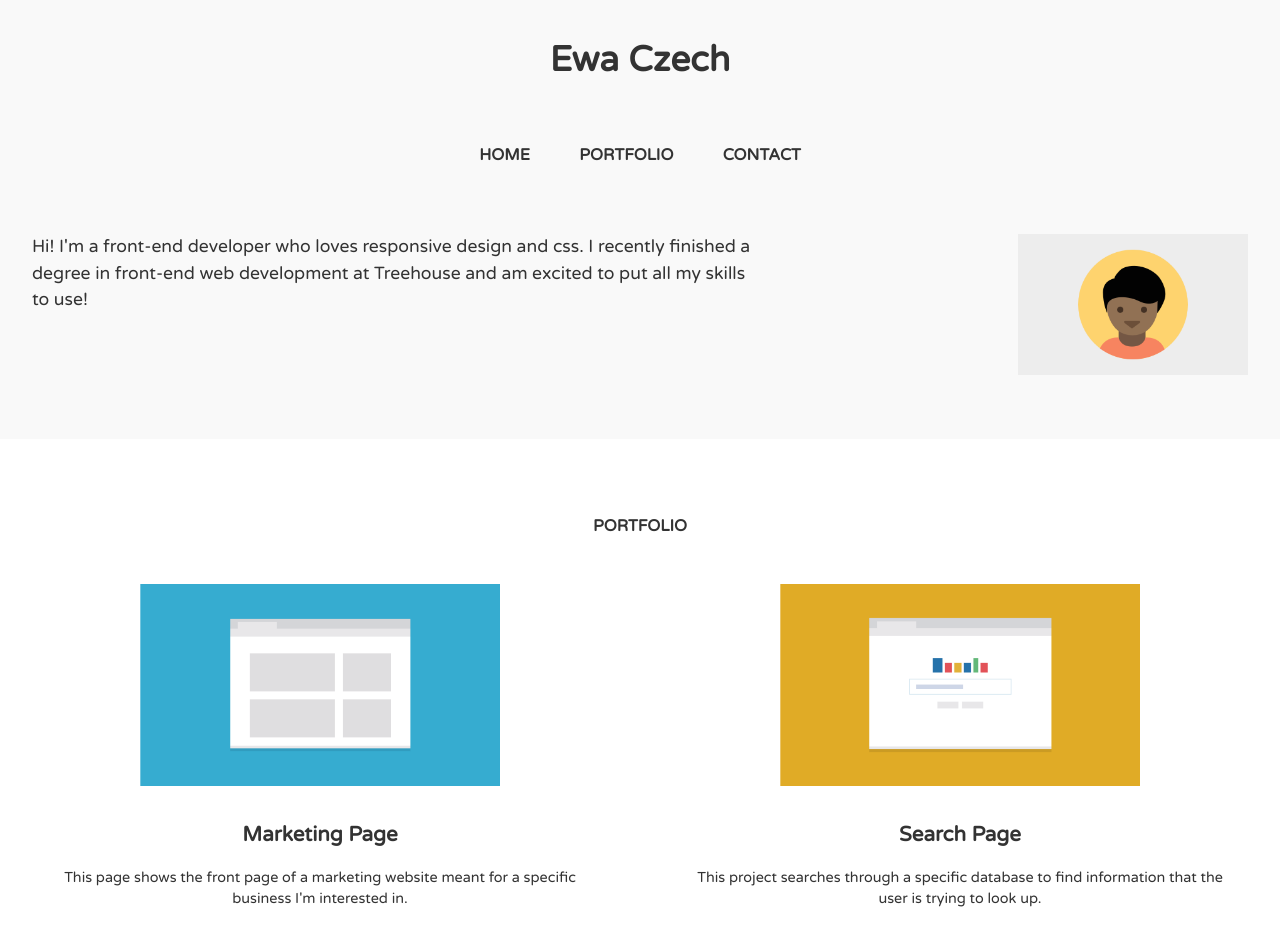
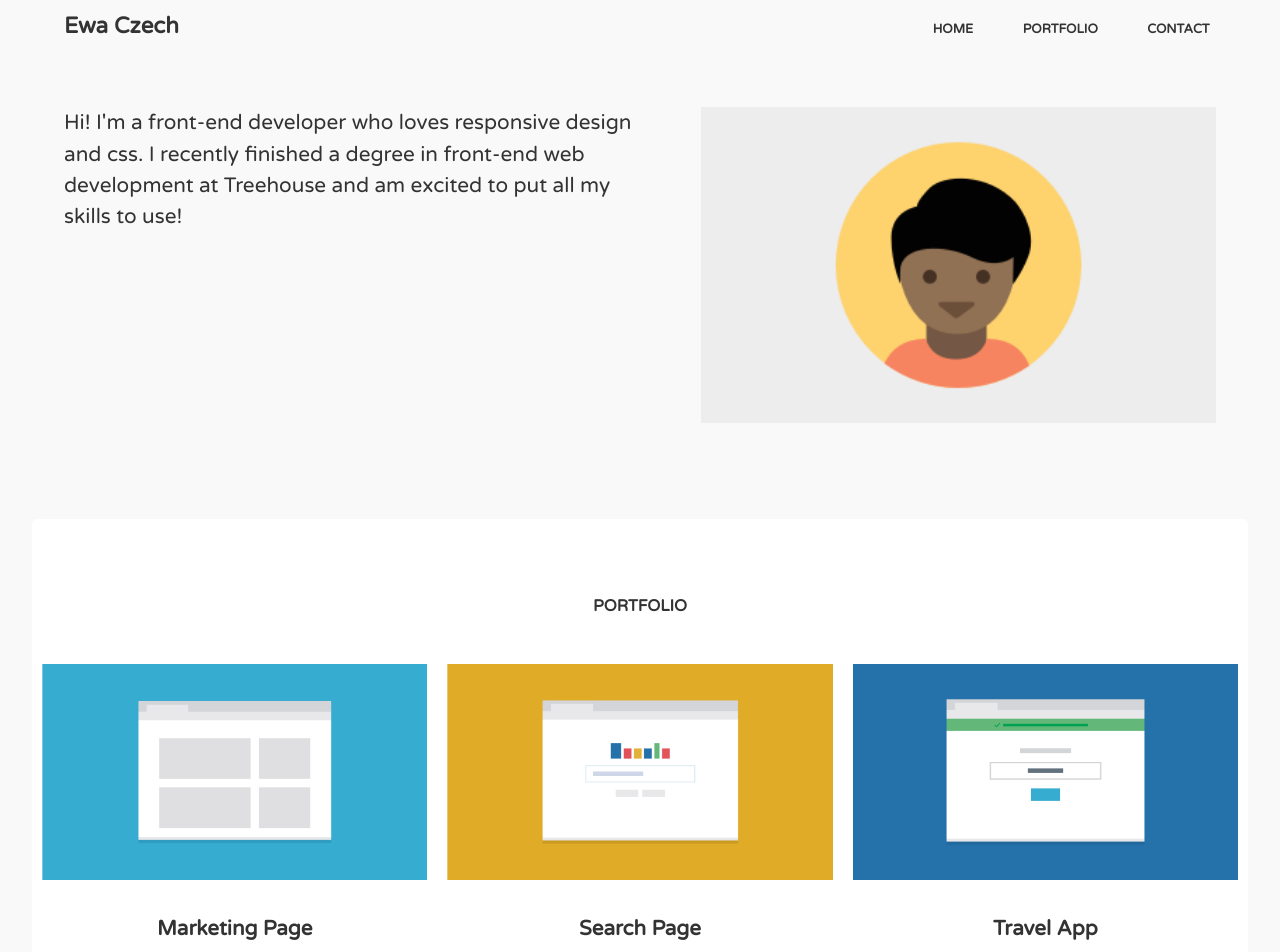
Before and after one commit to eaczechova/Responsive-Layout-Project, a plain HTML site: page index.html in a window 1280 px wide. Shown: the top 952 px of the page. Drawn offline with Linux system fonts and the light colour scheme.

Commit message:
add media query at 1024px and adjust index.html header section

```diff
--- a/css/styles.css
+++ b/css/styles.css
@@ -13,6 +13,7 @@ body {
   width: 100%;
   margin-top: 0;
   font-size: 1.1rem;
+  background-color: #f9f9f9;
 }
 
 #top, #contact, footer {
@@ -33,22 +34,7 @@ body {
 
 .heading-3 {
   text-align: center;
-  padding-top: 3rem;
-}
-
-.nav-list {
-  list-style: none;
-  padding: 0;
-  margin: 0 0 5rem 0;
-  text-align: center;
-}
-
-.nav-item {
-  padding: 1.4rem;
-  background-color: #fff;
-  margin: 0 1.4rem .8rem;
-  text-transform: uppercase;
-  font-weight: bold;
+  padding-top: 1rem;
 }
 
 a:link,
@@ -73,20 +59,51 @@ img {
   margin: auto;
 }
 
+/* NAVIGATION SECTION */
+
+.nav-list {
+  list-style: none;
+  padding: 0;
+  margin: 0 0 5rem 0;
+  text-align: center;
+}
+
+.nav-item {
+  padding: 1.4rem;
+  background-color: #fff;
+  margin: 0 1.4rem .8rem;
+  text-transform: uppercase;
+  font-weight: bold;
+}
+
+/* PROFILE SECTION */
+
 .profile-picture {
   width: 230px;
 }
 
+/* PORTFOLIO SECTION */
+
 .project-picture {
   width: 300px;
+}
+
+#portfolio {
+  background-color: #fff;
 }
 
 #portfolio > .heading-2 {
   padding: 4rem 0 2.2rem;
 }
 
+/* CONTACT SECTION */
+
 #contact > .heading-2 {
   padding: 4.5rem 0 1rem;
+}
+
+#contact .pg {
+  padding-bottom: 1rem;
 }
 
 .contact-list-item {
@@ -95,15 +112,17 @@ img {
 }
 
 .contact-list {
-  width: 95%;
+  width: 90%;
   list-style: none;
   padding: 0 0 4rem 0;
   margin: auto;
   border-bottom: 1px solid #D3D3D3;
 }
 
-#contact .pg {
-  padding-bottom: 1rem;
+/* FOOTER SECTION */
+
+footer {
+  margin: 0 1rem;
 }
 
 .footer-nav {
@@ -125,9 +144,25 @@ img {
 }
 
 @media (min-width: 768px) {
+
   #top {
     padding-bottom: 4rem;
   }
+
+  .heading-1 {
+    margin-bottom: 0px;
+  }
+
+  .heading-2 {
+    font-size: 1rem;
+    width: 100%;
+  }
+
+  .heading-3 {
+    padding-top: 1rem;
+  }
+
+  /* NAVIGATION SECTION */
 
   .nav-list {
     margin-bottom: 3rem;
@@ -137,8 +172,10 @@ img {
     display: inline-block;
     background-color: inherit;
     margin: 0;
-    font-size: 1rem;
+    font-size: .8rem;
   }
+
+  /* PROFILE SECTION */
 
   .profile-data {
     display: flex;
@@ -150,7 +187,7 @@ img {
   .profile-data .pg {
     text-align: left;
     align-self: flex-start;
-    margin: 0;
+    margin: 0 1.1rem 0 0;
     padding: 0;
     width: 60%;
     font-size: 1.1rem;
@@ -158,12 +195,10 @@ img {
 
   .profile-picture {
     margin-right: 0;
+    width: 40%;
   }
 
-  .heading-2 {
-    font-size: 1rem;
-    width: 100%;
-  }
+  /* PORTFOLIO SECTION */
 
   #portfolio {
     display: flex;
@@ -175,10 +210,6 @@ img {
     width: 50%;
   }
 
-  .heading-3 {
-    padding-top: 1rem;
-  }
-
   #portfolio .pg {
     padding-top: 0;
   }
@@ -187,10 +218,18 @@ img {
     width: 360px;
   }
 
+  /* CONTACT SECTION */
+
   #contact .pg {
     font-size: 1.1rem;
     padding: 2rem 7rem;
   }
+
+  #contact .heading-2 {
+    padding-top: 3rem;
+  }
+
+  /* FOOTER SECTION */
 
   .footer-nav > li {
     display: inline-block;
@@ -210,4 +249,73 @@ img {
 
 @media (min-width: 1024px) {
 
+  .heading-1 {
+    font-size: 1.4rem;
+    flex-grow: 3;
+    text-align: left;
+    margin-left: 4rem;
+    margin-top: -1.7rem;
+    height: 100%;
+    align-self: flex-start;
+  }
+
+  /* NAVIGATION SECTION */
+
+  .top-section {
+    display: flex;
+    justify-content: center;
+    align-self: center;
+  }
+
+  .nav-list  {
+    height: 100%;
+    align-items: stretch;
+    margin-right: 3rem;
+  }
+
+  .nav-item {
+    height: 100%;
+  }
+
+  /* PROFILE SECTION */
+
+  .profile-picture {
+    margin-right: 2rem;
+    width: 45%;
+  }
+
+  .profile-data .pg {
+    width: 50%;
+    margin: 0 4rem 0 2rem;
+    font-size: 1.3rem;
+  }
+
+  /* PORTFOLIO SECTION */
+
+  #portfolio {
+    margin: 2rem;
+    border-radius: 5px;
+  }
+
+  .project-picture {
+    width: 95%;
+  }
+
+  .portfolio-item {
+    width: 33.333333%;
+  }
+
+  /* CONTACT SECTION */
+
+  #contact .pg {
+    font-size: 1.2rem;
+    padding: 1rem 15rem;
+    margin-bottom: 2rem;
+  }
+
+  /* FOOTER SECTION */
+
+  footer {
+    margin: 0 3rem;
+  }
 }
--- a/index.html
+++ b/index.html
@@ -11,6 +11,7 @@
   <body>
     <div class="content">
       <header id="top">
+        <div class="top-section">
           <h1 class="heading-1">Ewa Czech</h1>
           <nav>
             <ul class="nav-list">
@@ -19,6 +20,7 @@
               <li class="nav-item"><a href="#contact">Contact</a></li>
             </ul>
           </nav>
+        </div>
         <div class="profile-data">
           <img src="images/responsive-layout-profile.png" alt="Profile picture" class="profile-picture">
           <p class="pg">Hi! I'm a front-end developer who loves responsive design and css. I recently finished a degree in front-end web development at Treehouse and am excited to put all my skills to use!</p>
```
Lines whose indentation alone changed are shown as unchanged.
